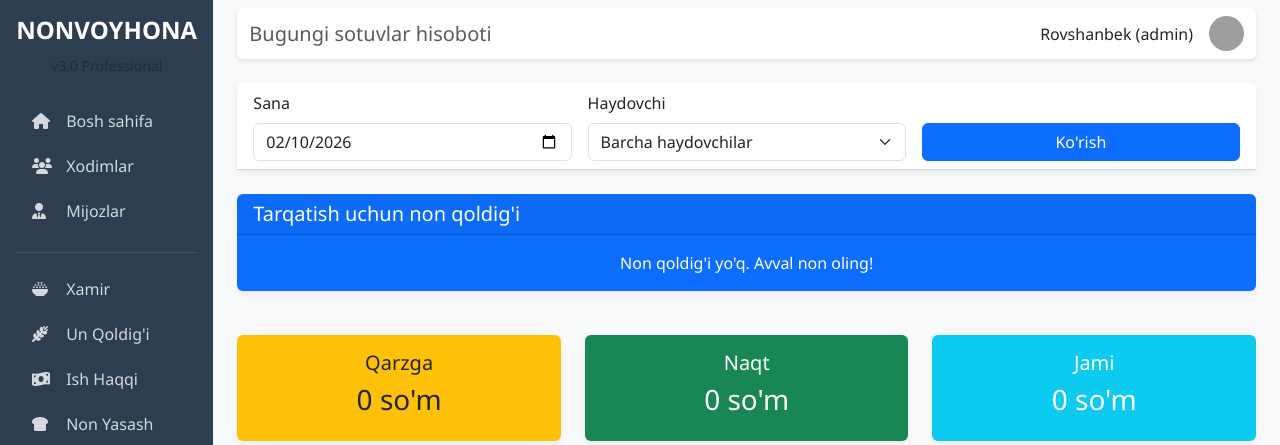
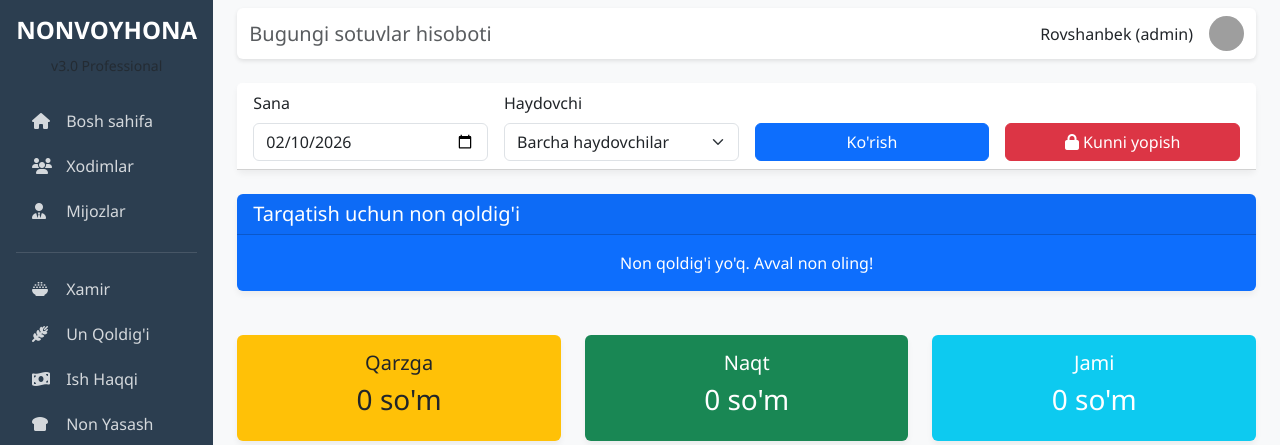
Before and after one commit to nonvoyhonatizimi/bakerysystemsolatr, a Flask app: page /reports/daily-sales in a window 1280 px wide. Shown: the top 445 px of the page. Run offline with Flask 3, Linux system fonts and the light colour scheme; a user stored in the database is signed in; data that the repository does not hold is empty; grey boxes are pictures that could not be loaded.

Commit message:
Add Soat and Xodim columns to sales list - track when and who made sales

```diff
--- a/routes/reports.py
+++ b/routes/reports.py
@@ -1,6 +1,6 @@
 from flask import Blueprint, render_template, request, redirect, url_for, flash
 from flask_login import login_required, current_user
-from models import db, Customer, Sale, Employee, Dough, BreadMaking, Oven, BreadTransfer, DriverInventory, uz_datetime
+from models import db, Customer, Sale, Employee, Dough, BreadMaking, Oven, BreadTransfer, DriverInventory, DayStatus, uz_datetime
 from sqlalchemy import func
 from decimal import Decimal
 import requests
@@ -388,6 +388,9 @@ def daily_sales():
         DriverInventory.sana == filter_date
     ).order_by(DriverInventory.driver_id, DriverInventory.non_turi).all()
 
+    # Kun holatini tekshirish
+    day_status = DayStatus.query.filter_by(sana=filter_date).first()
+
     return render_template('reports/daily_sales.html',
                          filter_date=filter_date,
                          driver_id=driver_id,
@@ -399,4 +402,41 @@ def daily_sales():
                          jami_qarz=jami_qarz,
                          jami_naqt=jami_naqt,
                          non_turlari=non_turlari,
-                         driver_inventory=driver_inventory)
+                         driver_inventory=driver_inventory,
+                         day_status=day_status)
+
+@reports_bp.route('/close-day', methods=['POST'])
+@login_required
+def close_day():
+    """Kunni yopish (faqat admin)"""
+    if current_user.rol != 'admin':
+        flash('Bu funksiya faqat admin uchun!', 'error')
+        return redirect(url_for('reports.daily_sales'))
+
+    from datetime import date
+    today = date.today()
+
+    # Bugungi kun statusini tekshirish
+    day_status = DayStatus.query.filter_by(sana=today).first()
+
+    if day_status and day_status.status == 'yopiq':
+        flash('Bugungi kun allaqachon yopilgan!', 'warning')
+        return redirect(url_for('reports.daily_sales'))
+
+    # Kunni yopish
+    if day_status:
+        day_status.status = 'yopiq'
+        day_status.yopilgan_vaqt = uz_datetime()
+        day_status.yopgan_admin = current_user.ism
+    else:
+        day_status = DayStatus(
+            sana=today,
+            status='yopiq',
+            yopilgan_vaqt=uz_datetime(),
+            yopgan_admin=current_user.ism
+        )
+        db.session.add(day_status)
+
+    db.session.commit()
+    flash(f'{today.strftime("%d.%m.%Y")} sanasi yopildi!', 'success')
+    return redirect(url_for('reports.daily_sales'))
--- a/routes/sales.py
+++ b/routes/sales.py
@@ -218,7 +218,9 @@ def add_sale():
             narx_dona=narx,
             jami_summa=jami,
             tolandi=tolandi,
-            qoldiq_qarz=qarz
+            qoldiq_qarz=qarz,
+            xodim=current_user.ism,
+            xodim_id=current_user.employee_id
         )
 
         # Update customer debt
--- a/templates/reports/daily_sales.html
+++ b/templates/reports/daily_sales.html
@@ -8,11 +8,11 @@
 <div class="card mb-4">
     <div class="card-header bg-white">
         <form method="GET" class="row g-3 align-items-end">
-            <div class="col-md-4">
+            <div class="col-md-3">
                 <label for="date" class="form-label">Sana</label>
                 <input type="date" class="form-control" id="date" name="date" value="{{ filter_date.strftime('%Y-%m-%d') }}">
             </div>
-            <div class="col-md-4">
+            <div class="col-md-3">
                 <label for="driver_id" class="form-label">Haydovchi</label>
                 <select class="form-select" id="driver_id" name="driver_id">
                     <option value="">Barcha haydovchilar</option>
@@ -21,8 +21,23 @@
                     {% endfor %}
                 </select>
             </div>
-            <div class="col-md-4">
+            <div class="col-md-3">
                 <button type="submit" class="btn btn-primary w-100">Ko'rish</button>
+            </div>
+            <div class="col-md-3">
+                {% if current_user.rol == 'admin' %}
+                    {% if day_status and day_status.status == 'yopiq' %}
+                        <button type="button" class="btn btn-secondary w-100" disabled>
+                            <i class="fas fa-lock"></i> Kun yopilgan
+                        </button>
+                    {% else %}
+                        <form method="POST" action="{{ url_for('reports.close_day') }}" onsubmit="return confirm('Haqiqatan ham kunni yopmoqchimisiz?')">
+                            <button type="submit" class="btn btn-danger w-100">
+                                <i class="fas fa-lock"></i> Kunni yopish
+                            </button>
+                        </form>
+                    {% endif %}
+                {% endif %}
             </div>
         </form>
     </div>
--- a/templates/sales/list.html
+++ b/templates/sales/list.html
@@ -24,6 +24,7 @@
                 <thead class="table-light">
                     <tr>
                         <th>Sana</th>
+                        <th>Soat</th>
                         <th>Mijoz</th>
                         <th>Non turi</th>
                         <th>Miqdor</th>
@@ -31,6 +32,7 @@
                         <th>Jami</th>
                         <th>Tolandi</th>
                         <th>Qarz</th>
+                        <th>Xodim</th>
                         <th>Amallar</th>
                     </tr>
                 </thead>
@@ -38,6 +40,7 @@
                     {% for sale in sales %}
                     <tr>
                         <td>{{ sale.sana.strftime('%d.%m.%Y') }}</td>
+                        <td>{{ sale.created_at.strftime('%H:%M') if sale.created_at else '-' }}</td>
                         <td>{{ sale.customer.nomi if sale.customer else 'Noma\'lum' }}</td>
                         <td>{{ sale.non_turi }}</td>
                         <td>{{ sale.miqdor }}</td>
@@ -47,6 +50,7 @@
                         <td class="{% if sale.qoldiq_qarz > 0 %}text-danger fw-bold{% endif %}">
                             {{ "{:,.0f}".format(sale.qoldiq_qarz) }}
                         </td>
+                        <td>{{ sale.xodim if sale.xodim else 'Admin' }}</td>
                         <td>
                             {% if sale.qoldiq_qarz > 0 %}
                             <a href="{{ url_for('sales.pay_debt', sale_id=sale.id) }}"
```
Also changed, not shown: models.py (+10 -0 lines).
